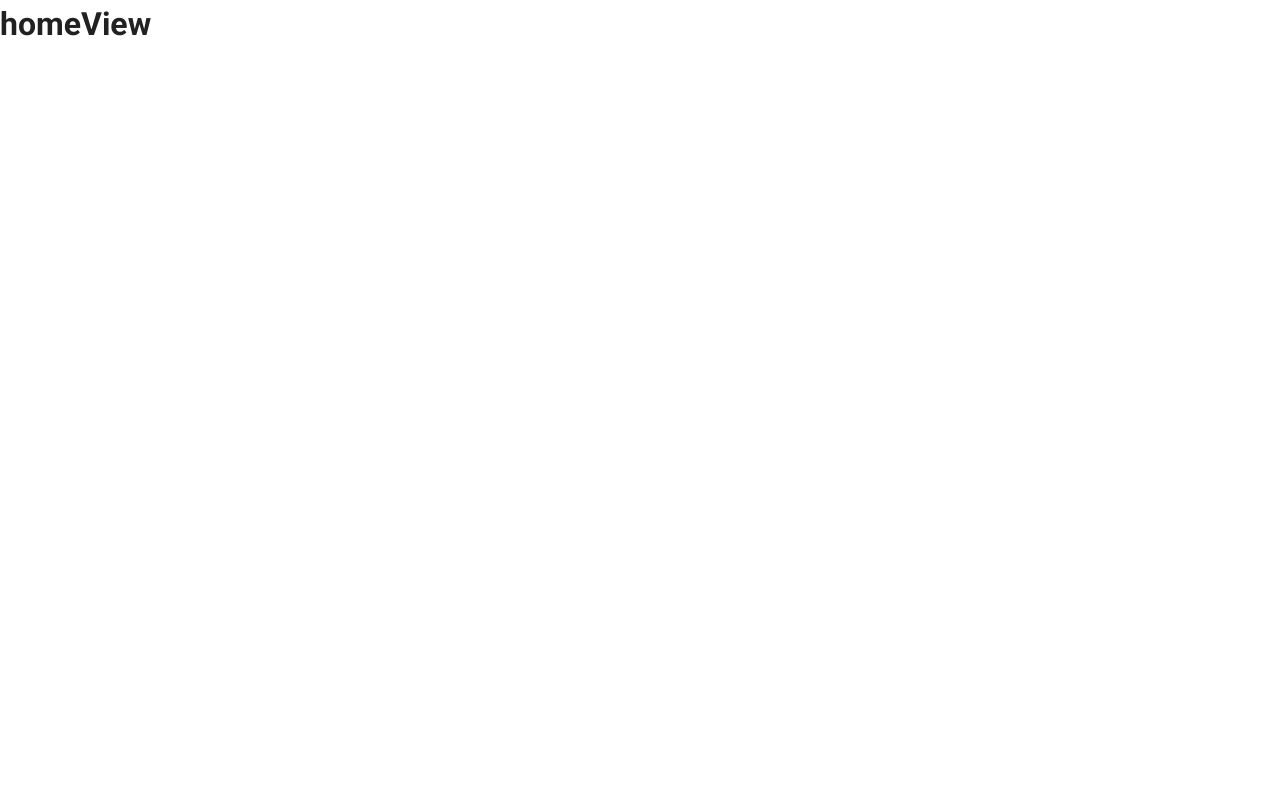
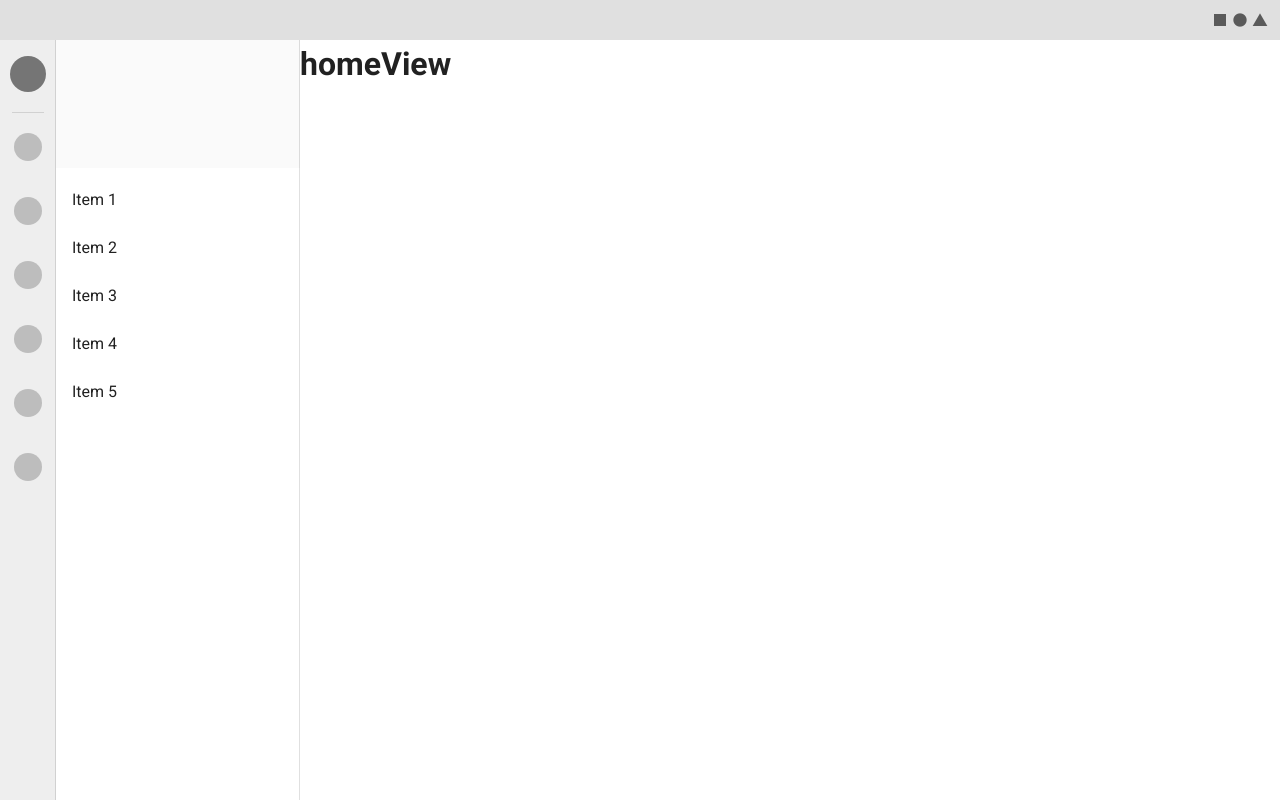
Before and after one commit to promptboom/adecisionfe, a Vue app in the folder web1/: page /Home in a window 1280 px wide. Built offline with nearby package versions, Linux system fonts and the light colour scheme.

Commit message:
1.31 小修

```diff
--- a/web1/src/App.vue
+++ b/web1/src/App.vue
@@ -1,6 +1,9 @@
 <template>
   <v-app>
     <YA_Snackbar ref="YA_SnackbarRef" />
+    <TopView />
+    <LeftView />
+
 
     <v-main>
       <keep-alive>
@@ -12,12 +15,16 @@
 
 <script>
 import YA_Snackbar from '@/components/SocialComponents/YA_Snackbar.vue';
+import TopView from '@/views/SocialView/TopView.vue';
+import LeftView from '@/views/SocialView/LeftView.vue';
 
 export default {
   name: 'App',
 
   components: {
     YA_Snackbar,
+    TopView,
+    LeftView,
   },
 
   data() {
--- a/web1/src/router/index.js
+++ b/web1/src/router/index.js
@@ -1,12 +1,13 @@
 import Vue from 'vue';
 import VueRouter from 'vue-router';
 
-import AppView from '@/App.vue';
-import HomeView from '@/views/HomeView.vue';
-import DecisionView from '@/views/DecisionView.vue';
-import ExcutionView from '@/views/ExcutionView.vue';
-import AboutView from '@/views/AboutView.vue';
-import SettingView from '@/views/SettingView.vue';
+// import AppView from '@/App.vue';
+import BeginView from '@/views/FuncView/BeginView.vue';
+import HomeView from '@/views/FuncView/HomeView.vue';
+import DecisionView from '@/views/FuncView/DecisionView.vue';
+import ExcutionView from '@/views/FuncView/ExcutionView.vue';
+import AboutView from '@/views/FuncView/AboutView.vue';
+import SettingView from '@/views/FuncView/SettingView.vue';
 
 
 Vue.use(VueRouter);
@@ -14,12 +15,15 @@ Vue.use(VueRouter);
 const routes = [
   {
     path: '/',
-    name: 'App',
-    component: AppView,
+    name: 'BeginView',
+    component: BeginView,
     redirect: '/Home',
-    children: [
+    meta:{
+      'title':'ADecision'
+    },
+  },
   {
-        path: 'Home',
+    path: '/Home',
     name: 'Home',
     component: HomeView,
     // redirect: '/PowerChat',
@@ -39,7 +43,7 @@ const routes = [
     },
   },
   {
-        path: 'Decision',
+    path: '/Decision',
     name: 'Decision',
     component: DecisionView,
     meta:{
@@ -47,7 +51,7 @@ const routes = [
     },
   },
   {
-        path: 'Excution',
+    path: '/Excution',
     name: 'Excution',
     component: ExcutionView,
     meta:{
@@ -55,7 +59,7 @@ const routes = [
     },
   },
   {
-        path: 'About',
+    path: '/About',
     name: 'About',
     component: AboutView,
     meta:{
@@ -63,22 +67,17 @@ const routes = [
     },
   },
   {
-        path: 'Setting',
+    path: '/Setting',
     name: 'Setting',
     component: SettingView,
     meta:{
       'title':'Setting - ADecision'
     },
   },
-    ],
-    meta:{
-      'title':'Homw - ADecision'
-    },
-  },
 
   {
     path:"*",
-    redirect:'/'
+    redirect:'/Home'
   }
 ];
 
--- /dev/null
+++ b/web1/src/views/FuncView/BeginView.vue
@@ -0,0 +1,23 @@
+<template>
+  <div>
+    BeginView
+  </div>
+</template>
+
+<script>
+
+export default {
+  name: 'BeginView',
+
+  components: {
+  },
+
+  data() {
+    return {
+    }
+  },
+
+  methods: {
+  }
+};
+</script>
--- /dev/null
+++ b/web1/src/views/SocialView/LeftView.vue
@@ -0,0 +1,71 @@
+<template>
+  <div>
+    <v-navigation-drawer
+      v-model="drawer"
+      app
+      width="300"
+    >
+      <v-navigation-drawer
+        v-model="drawer"
+        absolute
+        color="grey lighten-3"
+        mini-variant
+      >
+        <v-avatar
+          class="d-block text-center mx-auto mt-4"
+          color="grey darken-1"
+          size="36"
+        ></v-avatar>
+
+        <v-divider class="mx-3 my-5"></v-divider>
+
+        <v-avatar
+          v-for="n in 6"
+          :key="n"
+          class="d-block text-center mx-auto mb-9"
+          color="grey lighten-1"
+          size="28"
+        ></v-avatar>
+      </v-navigation-drawer>
+
+      <v-sheet
+        color="grey lighten-5"
+        height="128"
+        width="100%"
+      ></v-sheet>
+
+      <v-list
+        class="pl-14"
+        shaped
+      >
+        <v-list-item
+          v-for="n in 5"
+          :key="n"
+          link
+        >
+          <v-list-item-content>
+            <v-list-item-title>Item {{ n }}</v-list-item-title>
+          </v-list-item-content>
+        </v-list-item>
+      </v-list>
+    </v-navigation-drawer>
+  </div>
+</template>
+
+<script>
+
+export default {
+  name: 'LeftView',
+
+  components: {
+  },
+
+  data() {
+    return {
+    }
+  },
+
+  methods: {
+  }
+};
+</script>
--- /dev/null
+++ b/web1/src/views/SocialView/TopView.vue
@@ -0,0 +1,31 @@
+<template>
+  <div>
+    <v-system-bar height="40" app>
+      <v-spacer></v-spacer>
+
+      <v-icon>mdi-square</v-icon>
+
+      <v-icon>mdi-circle</v-icon>
+
+      <v-icon>mdi-triangle</v-icon>
+    </v-system-bar>
+  </div>
+</template>
+
+<script>
+
+export default {
+  name: 'TopView',
+
+  components: {
+  },
+
+  data() {
+    return {
+    }
+  },
+
+  methods: {
+  }
+};
+</script>
```
Also changed, not shown: web1/src/views/FuncView/AboutView.vue (renamed from web1/src/views/AboutView.vue), web1/src/views/FuncView/DecisionView.vue (renamed from web1/src/views/DecisionView.vue), web1/src/views/FuncView/ExcutionView.vue (renamed from web1/src/views/ExcutionView.vue), web1/src/views/FuncView/HomeView.vue (renamed from web1/src/views/HomeView.vue), web1/src/views/FuncView/SettingView.vue (renamed from web1/src/views/SettingView.vue). Lines whose indentation alone changed are shown as unchanged.
